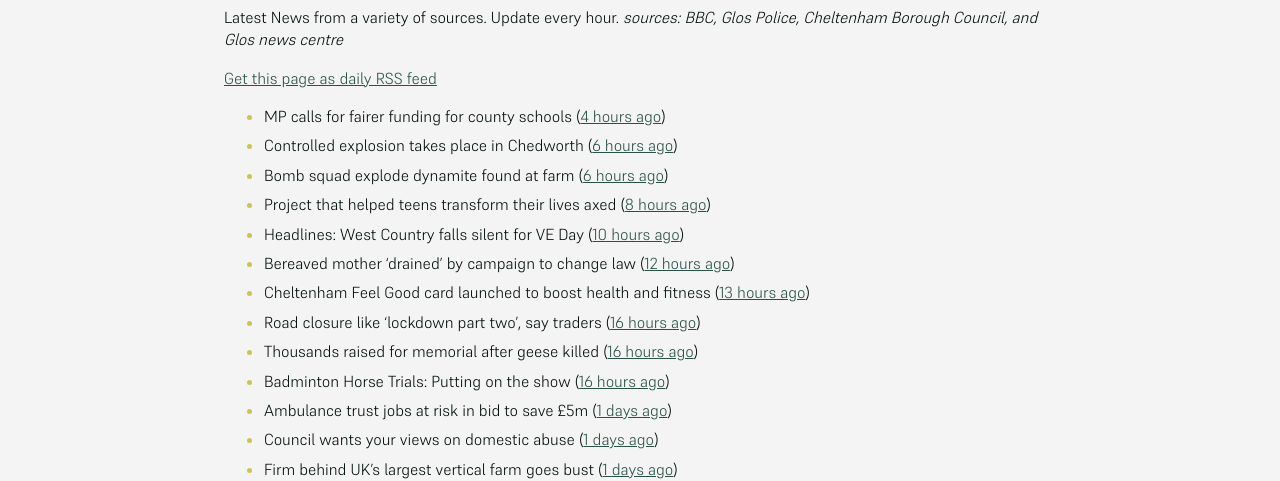
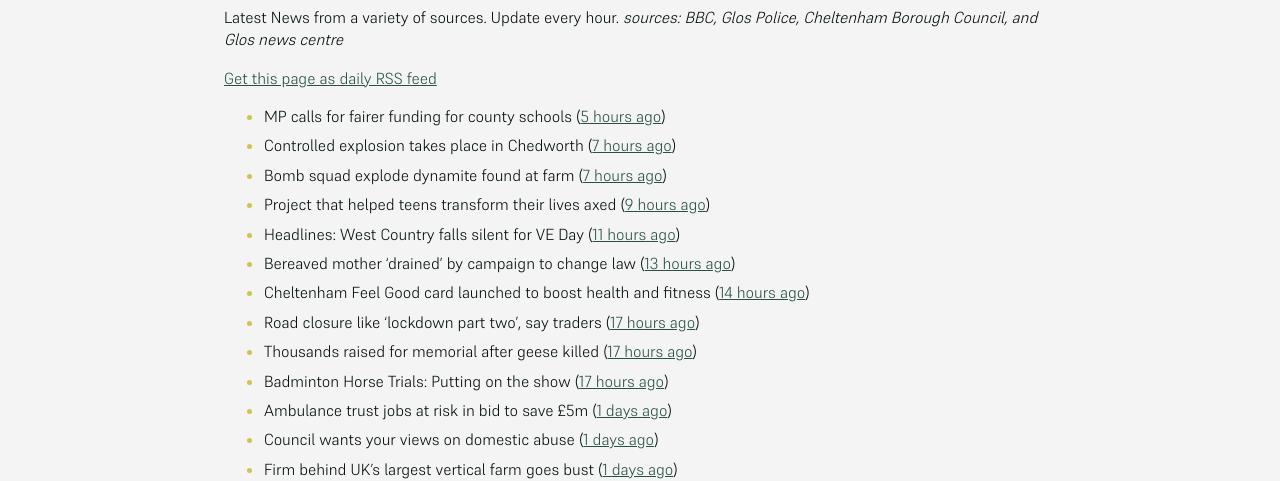
Before and after one commit to mat-0/cheltenham-open-data, a Jekyll site: the page built from _pages/news.md, in a window 1280 px wide. Shown: the part 267-748 px from the top of the page. Built offline with Jekyll 4.4.1, drawn with Linux system fonts in a browser that asks for light colours.

Commit message:
Updated 2025-05-08 22:57:58

```diff
--- a/_pages/news.md
+++ b/_pages/news.md
@@ -12,16 +12,16 @@ _sources: BBC, Glos Police, Cheltenham Borough Council, and Glos news centre_
 [Get this page as daily RSS feed](/daily.rss)
 
 <!-- news_marker starts -->
-- MP calls for fairer funding for county schools ([4 hours ago](https://www.bbc.com/news/articles/c14kz050y3ro))
-- Controlled explosion takes place in Chedworth ([6 hours ago](https://gloucesternewscentre.co.uk/controlled-explosion-takes-place-in-chedworth/))
-- Bomb squad explode dynamite found at farm ([6 hours ago](https://www.bbc.com/news/articles/c0k34gzdmxko))
-- Project that helped teens transform their lives axed ([8 hours ago](https://www.bbc.com/news/articles/ckg1gmmn82zo))
-- Headlines: West Country falls silent for VE Day ([10 hours ago](https://www.bbc.com/news/articles/c3083nv58z7o))
-- Bereaved mother 'drained' by campaign to change law ([12 hours ago](https://www.bbc.com/news/articles/c99p985r1xgo))
-- Cheltenham Feel Good card launched to boost health and fitness ([13 hours ago](https://www.cheltenham.gov.uk/news/article/3007/cheltenham_feel_good_card_launched_to_boost_health_and_fitness))
-- Road closure like 'lockdown part two', say traders ([16 hours ago](https://www.bbc.com/news/articles/c3r8r3yrjgjo))
-- Thousands raised for memorial after geese killed ([16 hours ago](https://www.bbc.com/news/articles/cn80d0k231yo))
-- Badminton Horse Trials: Putting on the show ([16 hours ago](https://www.bbc.com/news/articles/c1lm3e424dqo))
+- MP calls for fairer funding for county schools ([5 hours ago](https://www.bbc.com/news/articles/c14kz050y3ro))
+- Controlled explosion takes place in Chedworth ([7 hours ago](https://gloucesternewscentre.co.uk/controlled-explosion-takes-place-in-chedworth/))
+- Bomb squad explode dynamite found at farm ([7 hours ago](https://www.bbc.com/news/articles/c0k34gzdmxko))
+- Project that helped teens transform their lives axed ([9 hours ago](https://www.bbc.com/news/articles/ckg1gmmn82zo))
+- Headlines: West Country falls silent for VE Day ([11 hours ago](https://www.bbc.com/news/articles/c3083nv58z7o))
+- Bereaved mother 'drained' by campaign to change law ([13 hours ago](https://www.bbc.com/news/articles/c99p985r1xgo))
+- Cheltenham Feel Good card launched to boost health and fitness ([14 hours ago](https://www.cheltenham.gov.uk/news/article/3007/cheltenham_feel_good_card_launched_to_boost_health_and_fitness))
+- Road closure like 'lockdown part two', say traders ([17 hours ago](https://www.bbc.com/news/articles/c3r8r3yrjgjo))
+- Thousands raised for memorial after geese killed ([17 hours ago](https://www.bbc.com/news/articles/cn80d0k231yo))
+- Badminton Horse Trials: Putting on the show ([17 hours ago](https://www.bbc.com/news/articles/c1lm3e424dqo))
 - Ambulance trust jobs at risk in bid to save £5m ([1 days ago](https://www.bbc.com/news/articles/c078721k50xo))
 - Council wants your views on domestic abuse ([1 days ago](https://gloucesternewscentre.co.uk/council-wants-your-views-on-domestic-abuse/))
 - Firm behind UK's largest vertical farm goes bust ([1 days ago](https://www.bbc.com/news/articles/c9qwq5245zvo))
```
Also changed, not shown: _data/flood.json (+5 -69 lines), _pages/fix-my-street.md (+2 -2 lines), index.md (+4 -4 lines).
